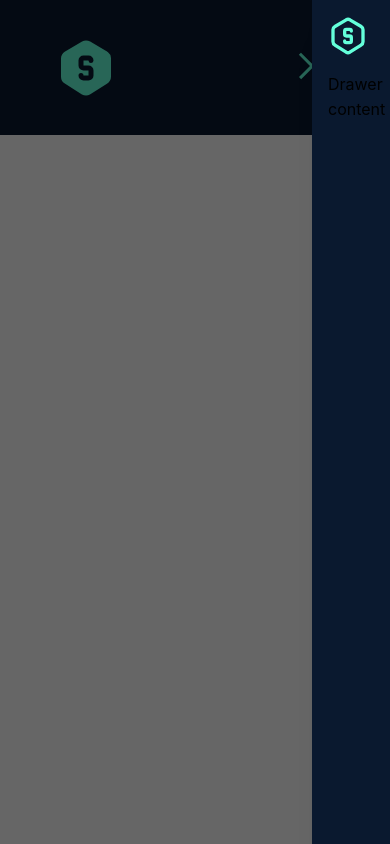
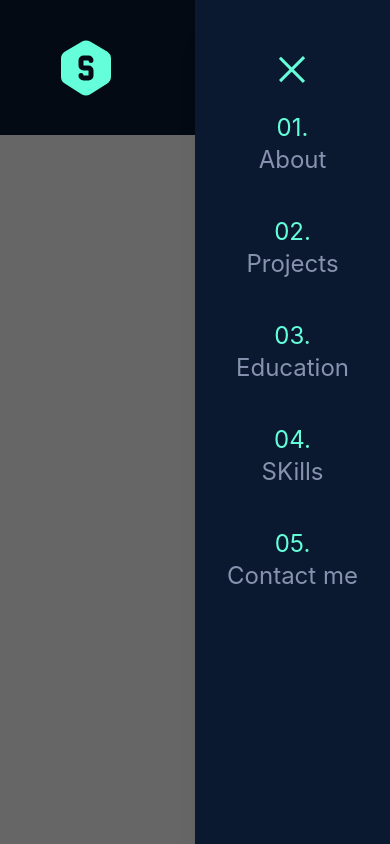
Before and after one commit to subhranil1101/my-portfolio, a React (Create React App) app: page / in a window 390 px wide. Both pictures are taken after a click on the button 312 px from the left and 65 px from the top of the page. Built offline with nearby package versions, Linux system fonts and the light colour scheme.

Commit message:
Sidebar complete

```diff
--- a/src/component/Header.tsx
+++ b/src/component/Header.tsx
@@ -2,33 +2,28 @@ import React from 'react'
 import { IconHexagonLetterSFilled } from '@tabler/icons-react';
 import SideBar from './SideBar';
 
+const links = ['About', 'Projects', 'Education', 'SKills', 'Contact me']
+
+const navLinks = (col:boolean) => {
+  return links.map((link, index) => {
+    return <a className={`${col?'flex flex-col justify-center items-center':''} text-textColor hover:text-primaryColor hover:font-semibold`} href={`/${link}`} ><span className='text-primaryColor'>0{index + 1}.</span>{link}</a>
+  }
+  )
+}
 
 const Header = () => {
-
-  const links = ['About', 'Projects', 'Education', 'SKills', 'Contact me']
-  const navLinks = () => {
-  return links.map((link,index) => {
-    return <a className='text-textColor hover:text-primaryColor hover:font-semibold' href={`/${link}`} ><span className='text-primaryColor'>0{index+1}</span>.{link}</a>
-  }
-  )
-  }
-
   return (
     <nav className='flex bg-bgColor text-primaryColor dm-mono-regular  justify-between items-center  px-14 h-[16vh] w-full'>
-      <IconHexagonLetterSFilled size={60} />
+      <IconHexagonLetterSFilled className='z-10' size={60} />
       <div className='md:flex justify-evenly gap-10 lg-mx:gap-8 md-mx:gap-2 xl:text-2xl md:text-md lg-mx:text-md  hidden'>
-        {/* <a className='text-textColor hover:text-primaryColor hover:font-semibold' href="/about">About</a>
-        <a className='text-textColor hover:text-primaryColor hover:font-semibold' href="/project">Projects</a>
-        <a className='text-textColor hover:text-primaryColor hover:font-semibold' href="/education">Education</a>
-        <a className='text-textColor hover:text-primaryColor hover:font-semibold' href="/skills">Skills</a>
-        <a className='text-textColor hover:text-primaryColor hover:font-semibold' href="/contact">Contact me</a> */}
-        {navLinks()}
+        {navLinks(false)}
       </div>
-      <span className='md:hidden ' >
-        <SideBar/>
+      <span className='md:hidden pb-[40px] px-16' >
+        <SideBar />
       </span>
     </nav>
   )
 }
 
-export default Header
+export default Header;
+export { navLinks };
--- a/src/component/SideBar.tsx
+++ b/src/component/SideBar.tsx
@@ -1,18 +1,16 @@
 import { useDisclosure } from "@mantine/hooks";
 import { Drawer } from "@mantine/core";
-import {
-  IconHexagonLetterS,
-  // IconSquareRoundedX,
-} from "@tabler/icons-react";
-import { Burger } from '@mantine/core';
+import { Burger } from "@mantine/core";
+import { navLinks } from "./Header";
 
 const SideBar = () => {
-  const [opened, { toggle}] = useDisclosure(false);
+  const [opened, { toggle }] = useDisclosure(false);
   return (
     <>
       <Drawer.Root
+        className="!z-[0]"
         opened={opened}
-        size="20%"
+        size="50%"
         position="right"
         onClose={toggle}
         transitionProps={{
@@ -22,18 +20,21 @@ const SideBar = () => {
         }}
         // overlayProps={{ backgroundOpacity: 0.5, blur: 4 }}
       >
-        <Drawer.Overlay style={{ backgroundOpacity: '0.5', blur: '4' }} />
-        <Drawer.Content bg='#0A192F'>
-          <Drawer.Header className="flex items-center justify-center" bg='#0A192F'>
-            <Drawer.Title className="self-center">
-              <IconHexagonLetterS color='#64FFDA' size={40} />
-            </Drawer.Title>
-            {/* <Drawer.CloseButton icon= <IconSquareRoundedX  color="#64FFDA" size={30} stroke={2} />/> */}
-          </Drawer.Header>
-          <Drawer.Body>Drawer content</Drawer.Body>
+        <Drawer.Overlay
+          className="!z-0"
+          style={{ backgroundOpacity: "0.5", blur: "4" }}
+        />
+        <Drawer.Content className="!z-[0]" bg="#0A192F">
+          <Drawer.Body className="mt-24 text-2xl flex flex-col gap-10">{navLinks(true)}</Drawer.Body>
         </Drawer.Content>
       </Drawer.Root>
-      <Burger size="lg" color="#64FFDA"  opened={opened} onClick={toggle} />
+      <Burger
+        size="lg"
+        className=" md:hidden z-10 fixed"
+        color="#64FFDA"
+        opened={opened}
+        onClick={toggle}
+      />
     </>
   );
 };
```
